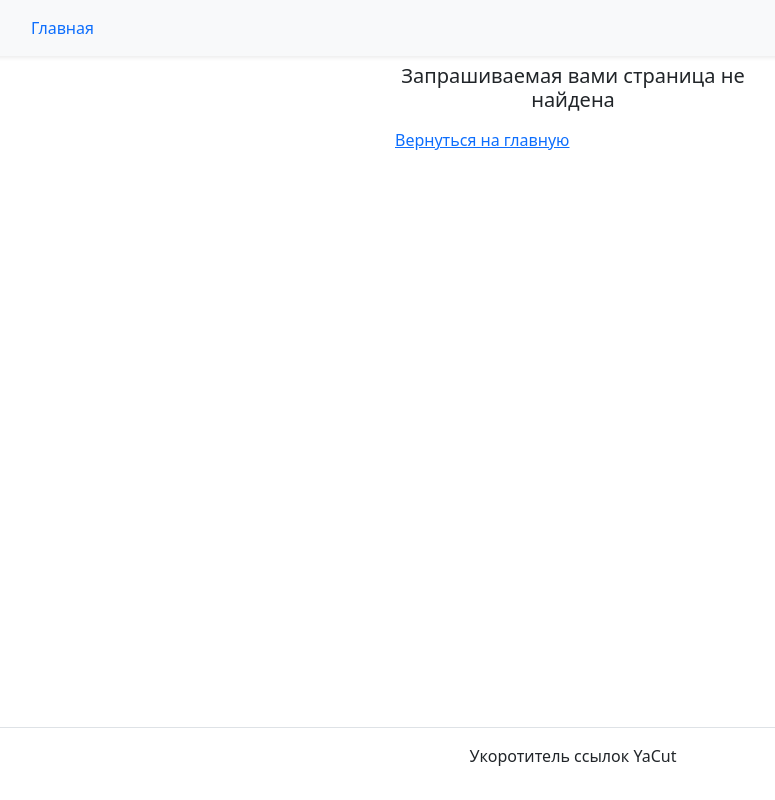
After one commit to IvanSisnev/yacut, a Flask app: template yacut/templates/404.html in a window 1280 px wide. The commit adds this page. Shown: the whole page, without its empty margins (67-842 px from the left). Run offline with Flask 2, Linux system fonts and the light colour scheme; the template is opened without the code that fills it, so the values that code supplies are empty; some libraries are stand-ins or nearby versions.

Commit message:
Создать шаблоны 404 и 500, добавить комментарии и todo

```diff
--- a/yacut/cli_commands.py
+++ b/yacut/cli_commands.py
@@ -0,0 +1 @@
+# todo нужен ли?
--- a/yacut/error_handlers.py
+++ b/yacut/error_handlers.py
@@ -0,0 +1,3 @@
+"""
+Обработчики ошибок приложения.
+"""
--- a/yacut/forms.py
+++ b/yacut/forms.py
@@ -18,6 +18,7 @@ class UrlForm(FlaskForm):
             URL(message='Проверьте правильность url адреса'),
             Length(
                 1, 256,
+                # todo нужно ли сообщение так как действует ограничение
                 message='Длина url адреса не должна превышать 256 символов')
         ]
     )
@@ -27,6 +28,7 @@ class UrlForm(FlaskForm):
         validators=[
             Length(
                 1, 16,
+                # todo нужно ли сообщение так как действует ограничение
                 message=(
                     'Длина короткой ссылки не должна превышать 16 символов'
                 )
--- /dev/null
+++ b/yacut/templates/404.html
@@ -0,0 +1,8 @@
+<!--шаблон ошибки 404-->
+{% extends 'base.html' %}
+{% block title %}Ошибка 404{%endblock title %}
+{% block content %}
+{% with message='Запрашиваемая вами страница не найдена' %}
+  {% include 'back_to_main_page.html' %}
+{% endwith %}
+{% endblock content %}
--- /dev/null
+++ b/yacut/templates/back_to_main_page.html
@@ -0,0 +1,18 @@
+<!--переиспользуемый шаблон для вывода сообщения об ошибке и возврата на
+главную страницу-->
+<div class="container">
+  <div class="row ">
+    <div class="col-sm">
+    </div>
+    <div class="col-sm">
+      <p class="text-center">
+      <h5 class="text-center">{{ message }}</h5>
+      </p>
+      <p>
+        <a href="{{ url_for('index_page') }}">Вернуться на главную</a>
+      </p>
+    </div>
+    <div class="col-sm">
+    </div>
+  </div>
+</div>
--- a/yacut/templates/base.html
+++ b/yacut/templates/base.html
@@ -1,3 +1,4 @@
+<!--базовый наследуемый шаблон-->
 <!DOCTYPE html>
 <html lang="ru">
 <head>
@@ -19,7 +20,9 @@
   <link rel="stylesheet"
         href="{{ url_for('static', filename='css/bootstrap.min.css') }}"
   >
-  <title>YaCut - укоротитель ссылок</title>
+  <title>
+    {% block title %}YaCut - укоротитель ссылокь{% endblock title %}
+  </title>
 </head>
 <body>
 {% include 'header.html' %}
--- a/yacut/templates/error.html
+++ b/yacut/templates/error.html
@@ -1,3 +1,4 @@
+<!--переиспользуемый шаблон для вывода ошибок заполнения форм-->
 <p>
   {% if errors %}
     {% for error in errors %}
--- a/yacut/templates/footer.html
+++ b/yacut/templates/footer.html
@@ -1,3 +1,4 @@
+<!--шаблон футер-->
 <footer class="fixed-bottom border-top text-center py-3">
   <p>Укоротитель ссылок YaCut</p>
 </footer>
--- a/yacut/templates/header.html
+++ b/yacut/templates/header.html
@@ -1,3 +1,4 @@
+<!--шаблон хэдер-->
 <header class="pb-5">
   <nav
     class="navbar navbar-expand-lg navbar-light bg-light fixed-top shadow-sm">
--- a/yacut/templates/index_page.html
+++ b/yacut/templates/index_page.html
@@ -1,3 +1,4 @@
+<!--главная страница-->
 {% extends 'base.html' %}
 {% block content %}
 <main>
```
Also changed, not shown: yacut/templates/500.html (added, +8 -0 lines).
